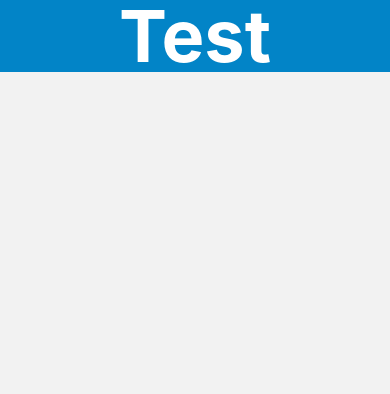
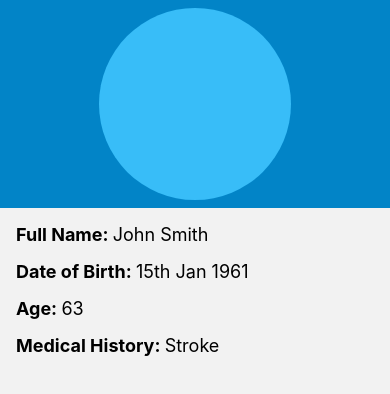
Before and after one commit to jcha526/SOFTENG-700-Project-81, a React Native app in the folder frontend/: screen /Profile in a window 390 px wide. Shown: the top 394 px of the page. Built offline with nearby package versions, Linux system fonts and the light colour scheme.

Commit message:
feat: Created ProfilePage Info Template

```diff
--- a/frontend/screens/pages/ProfilePage.jsx
+++ b/frontend/screens/pages/ProfilePage.jsx
@@ -1,12 +1,28 @@
-import React from 'react'
-import { Text, View } from 'react-native';
+import React from "react";
+import { Text, View } from "react-native";
 
-export default function ProfilePage({navigation}) {
+export default function ProfilePage({ navigation }) {
   return (
     <View>
-      <View className="bg-sky-600 h-2/5 flex-auto items-center justify-center">
-        <Text className="text-7xl text-white font-bold">Test</Text>
+      <View className="bg-sky-600 h-2/5 flex-auto items-center justify-center content-center">
+        <View className="text-7xl text-white font-bold">
+          <View className="p-24 rounded-full bg-sky-400 m-2" />
+        </View>
+      </View>
+      <View>
+        <Text className="font-bold text-[18px] py-2 mt-2 px-4">
+          Full Name: <Text className="font-normal ">John Smith</Text>
+        </Text>
+        <Text className="font-bold text-[18px] py-2 px-4">
+          Date of Birth: <Text className="font-normal ">15th Jan 1961</Text>
+        </Text>
+        <Text className="font-bold text-[18px] py-2 px-4">
+          Age: <Text className="font-normal ">63</Text>
+        </Text>
+        <Text className="font-bold text-[18px] py-2 px-4">
+          Medical History: <Text className="font-normal ">Stroke</Text>
+        </Text>
       </View>
     </View>
-  )
+  );
 }
```
